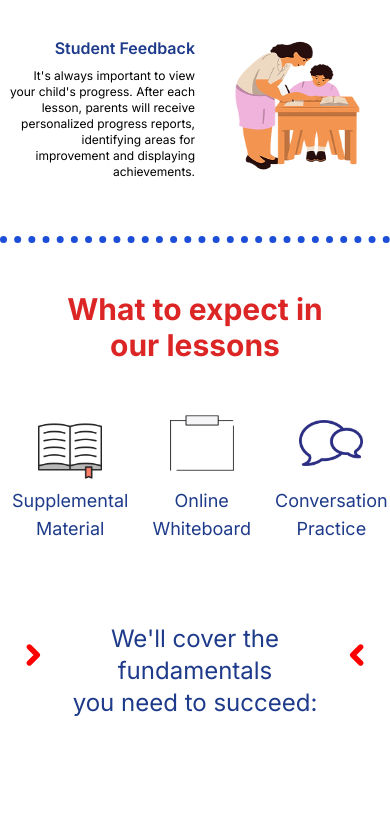
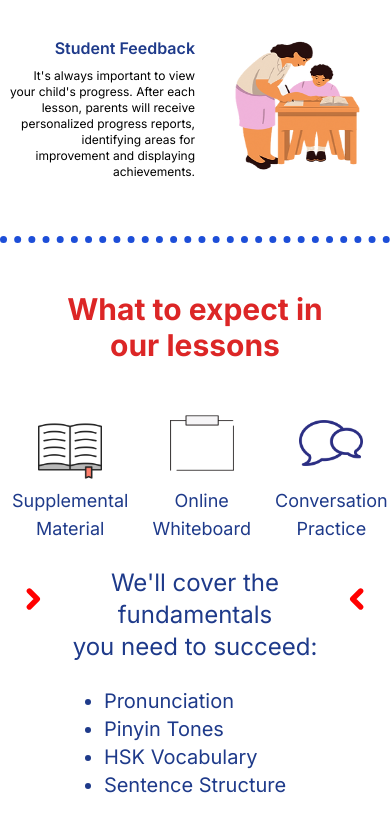
Before and after one commit to zachcygan/chinese_with_katie, a Next.js app: page / in a window 390 px wide. Shown: the part 1840-2657 px from the top of the page. Built offline with nearby package versions, Linux system fonts and the light colour scheme.

Commit message:
made homepage with framer motion

```diff
--- a/src/components/info.tsx
+++ b/src/components/info.tsx
@@ -137,7 +137,7 @@ export default function Info() {
               whileInView={{ opacity: 1, translateX: 0, filter: 'blur(0px)' }}
               transition={{ duration: .6, delay: index * .2 }}
               viewport={{ once: true }}
-              className="max-w-sm lg:mx-5 my-1 bg-red-600 p-3 rounded-lg text-center content-center hover:scale-105 h-20"
+              className="max-w-sm lg:mx-5 my-1 bg-red-600 p-3 rounded-lg text-center content-center hover:scale-105 h-20 flex flex-col justify-center items-center"
             >
               {item.text}
             </motion.div>
@@ -231,7 +231,7 @@ export default function Info() {
           )}
         </motion.div>
       </div>
-      <div className="text-blue-900 text-center text-xl lg:text-3xl pt-20">
+      <div className="text-blue-900 text-center text-xl lg:text-3xl pt-6 lg:pt-20">
         <div className="flex justify-center hiddenTransition">
           <div className="">
             <VectorRight />
@@ -248,18 +248,28 @@ export default function Info() {
             <VectorLeft />
           </div>
         </div>
-        <div className="max-w-md mx-auto pt-10">
-          <ul className="list-disc inline-block text-start hiddenTransitionLeft delayAnimation">
+        <motion.div
+          className="max-w-md mx-auto pt-6 lg:pt-10"
+          initial={{ opacity: 0, translateX: -150, filter: 'blur(2px)' }}
+          whileInView={{ opacity: 1, translateX: 0, filter: 'blur(0px)' }}
+          transition={{ duration: .6, }}
+          viewport={{ once: true }}
+        >
+          <motion.ul
+            className="list-disc inline-block text-start"
+            initial={{ opacity: 0, translateX: -150, filter: 'blur(2px)' }}
+            whileInView={{ opacity: 1, translateX: 0, filter: 'blur(0px)' }}
+            transition={{ duration: .6, staggerChildren: .2 }}
+            viewport={{ once: true }}>
             <li>Pronunciation</li>
             <li>Pinyin Tones</li>
             <li>HSK Vocabulary</li>
             <li>Sentence Structure</li>
-          </ul>
-        </div>
+          </motion.ul>
+        </motion.div>
       </div>
       <DottedLine />
       <div className="text-center py-10" id='gettingStarted'>
-
         <motion.div
           className="text-red-600 text-2xl lg:text-4xl font-bold py-5"
           initial={{ opacity: 0, scale: 0.8, filter: 'blur(10px)' }}
@@ -308,7 +318,13 @@ export default function Info() {
               To best  suit your learning needs, this is your chance to share what you are looking for in our lessons. Let's make sure its the right fit!
             </motion.div>
             {/* make buttons same size */}
-            <div className="flex flex-col md:flex-row justify-center text-white py-5">
+            <motion.div
+              className="flex flex-col md:flex-row justify-center text-white py-5"
+              initial={{ opacity: 0, scale: 0.8, filter: 'blur(10px)' }}
+              whileInView={{ opacity: 1, scale: 1, filter: 'blur(0px)' }}
+              transition={{ duration: .5 }}
+              viewport={{ once: true }}
+            >
               <div>
                 <button className="bg-blue-900 p-4 my-2 md:my-0 mx-10 hover:scale-[1.05] transition hiddenTransition">
                   New Student Form {`>`}
@@ -321,28 +337,52 @@ export default function Info() {
                   </button>
                 </Link>
               </div>
-            </div>
+            </motion.div>
           </div>
         </div>
 
         <div className="lg:py-10">
-          <div className="text-white text-7xl bg-red-500 max-w-min mx-auto p-2 rounded-xl m-2 hiddenTransition">
+          <motion.div
+            className="text-white text-7xl bg-red-500 max-w-min mx-auto p-2 rounded-xl m-2"
+            initial={{ opacity: 0, scale: 0.8, filter: 'blur(10px)' }}
+            whileInView={{ opacity: 1, scale: 1, filter: 'blur(0px)' }}
+            transition={{ duration: .5 }}
+            viewport={{ once: true }}
+          >
             02
-          </div>
-          <div className="text-red-600 font-semibold text-2xl p-2 hiddenTransition">
+          </motion.div>
+          <motion.div
+            className="text-red-600 font-semibold text-2xl p-2"
+            initial={{ opacity: 0, scale: 0.8, filter: 'blur(10px)' }}
+            whileInView={{ opacity: 1, scale: 1, filter: 'blur(0px)' }}
+            transition={{ duration: .5 }}
+            viewport={{ once: true }}
+          >
             Sign up for a lesson!
-          </div>
-          <div className="text-blue-900 text-xl hiddenTransition">
-            <div className="max-w-2xl mx-auto p-2">
+          </motion.div>
+          <div className="text-blue-900 text-xl">
+            <motion.div
+              className="max-w-2xl mx-auto p-2"
+              initial={{ opacity: 0, scale: 0.8, filter: 'blur(10px)' }}
+              whileInView={{ opacity: 1, scale: 1, filter: 'blur(0px)' }}
+              transition={{ duration: .5 }}
+              viewport={{ once: true }}
+            >
               To sign up, select either a 30 minute or 1 hour lesson from my bookings page. The selection will navigate you to my calendar, where you can book a lesson based on my avaiablilty. After booking the lesson, you should receive a confirmation email, then you're all set!
-            </div>
-            <div className="text-white py-5">
+            </motion.div>
+            <motion.div
+             className="text-white py-5"
+             initial={{ opacity: 0, scale: 0.8, filter: 'blur(10px)' }}
+             whileInView={{ opacity: 1, scale: 1, filter: 'blur(0px)' }}
+             transition={{ duration: .5 }}
+             viewport={{ once: true }}
+            >
               <Link href='/services'>
-                <button className="bg-blue-900 p-4 hover:scale-[1.05] transition hiddenTransition">
+                <button className="bg-blue-900 p-4 hover:scale-[1.05]">
                   My Bookings Page {`>`}
                 </button>
               </Link>
-            </div>
+            </motion.div>
           </div>
         </div>
       </div>
```
